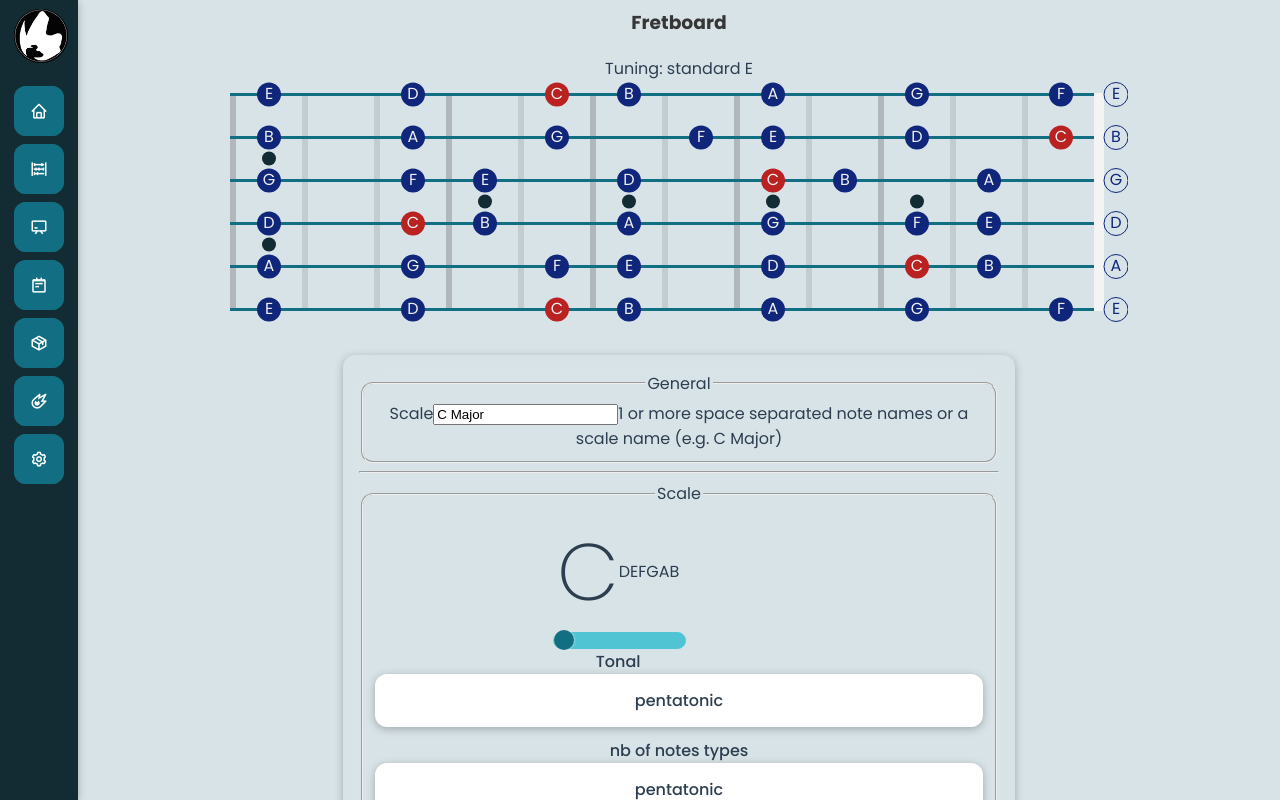
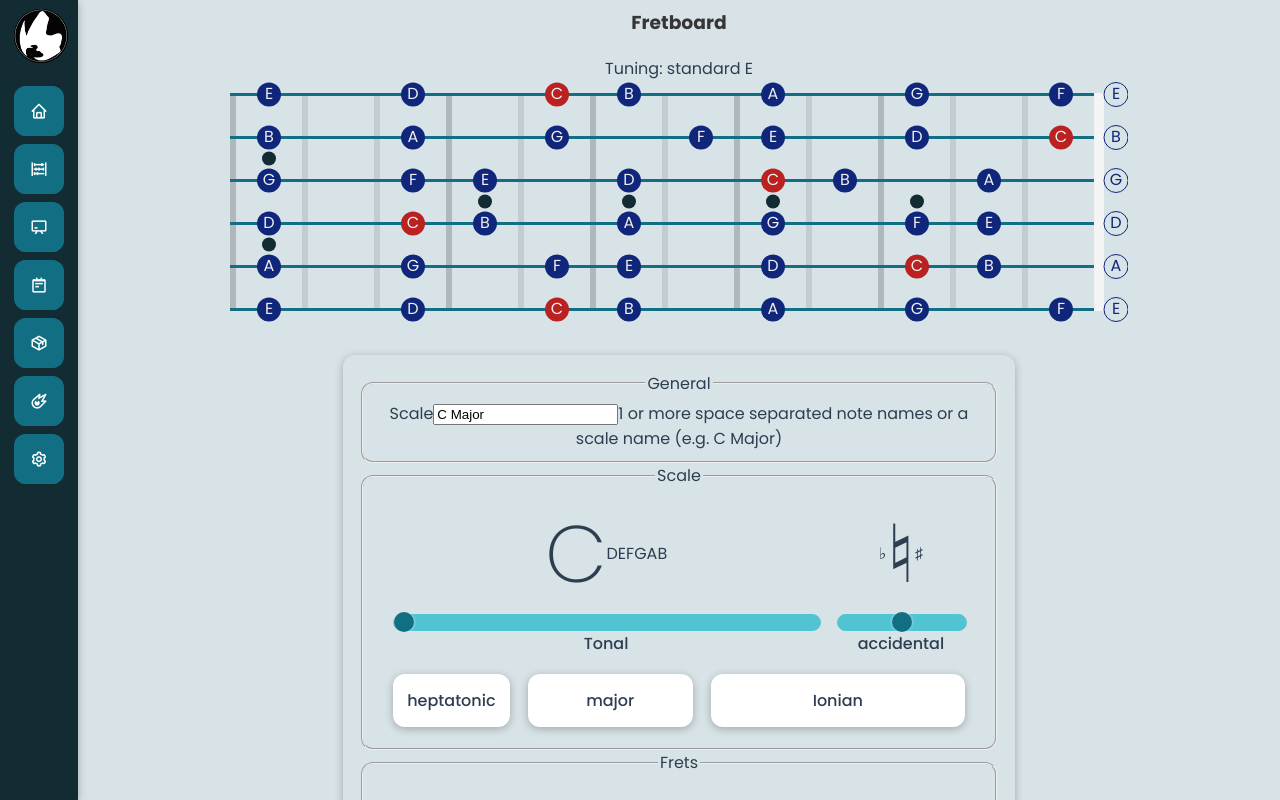
Before and after one commit to goldovsky/the-black-book, a Vue app: page /fretboard in a window 1280 px wide. Shown: the top 800 px of the page. Built offline with nearby package versions, Linux system fonts and the light colour scheme.

Commit message:
feat(): fretboard/scale -> CSS

```diff
--- a/src/components/views/ViewFretboard.vue
+++ b/src/components/views/ViewFretboard.vue
@@ -54,10 +54,11 @@
             </div>
           </fieldset>
 
-          <hr />
-
           <fieldset class="form-group mt-4">
             <legend>Scale</legend>
+
+            <div class="baseflex noteselection">
+              <!-- C, D, E, F, G, A, B -->
               <div class="scale">
                 <base-slider-array
                    title="Tonal"
@@ -67,14 +68,7 @@
                 ></base-slider-array>
               </div>
 
-            <!-- number of notes in a scale -->
-            <base-dropdown :values="getScaleLevel1" :initialIndex="selector.scales.level1" @dropdownupdate="setScalesLevel1" title="nb of notes types"></base-dropdown>
-            <!-- scales -->
-            <base-dropdown :values="getScaleLevel2" :initialIndex="selector.scales.level2" @dropdownupdate="setScalesLevel2" title="scale name"></base-dropdown>
-            <!-- Modes -->
-            <base-dropdown :values="getScaleLevel3" :initialIndex="selector.scales.level3" @dropdownupdate="setScalesLevel3" title="mode"></base-dropdown>
-
-            <!-- "♭","♮","♯" -->
+              <!-- ♭, ♮, ♯ -->
               <div class="accidental">
                 <base-slider-array
                    title="accidental"
@@ -82,9 +76,19 @@
                   :indexInitialValue="1"
                 ></base-slider-array>
               </div>
+            </div>
+
+            <div class="baseflex dropdowns">
+              <!-- ... Pentatonic ... -->
+              <base-dropdown class="scaledropdown" :values="getScaleLevel1" :initialIndex="selector.scales.level1" @dropdownupdate="setScalesLevel1" ></base-dropdown>
+              <!-- scales -->
+              <base-dropdown class="scaledropdown" :values="getScaleLevel2" :initialIndex="selector.scales.level2" @dropdownupdate="setScalesLevel2" ></base-dropdown>
+              <!-- Modes -->
+              <base-dropdown class="modedropdown" :values="getScaleLevel3" :initialIndex="selector.scales.level3" @dropdownupdate="setScalesLevel3" ></base-dropdown>
+            </div>
           </fieldset>
 
-          <hr />
+
           <!-- Frets  -->
           <fieldset class="form-group">
             <legend>Frets</legend>
@@ -136,7 +140,7 @@ export default {
         scales: {
           database: scalesDatabase,
           /* For the level meaning -> cf scales.js */
-          level1: 0,
+          level1: 2,
           level2: 0,
           level3: 0
         }
@@ -233,6 +237,9 @@ export default {
   /* height: 100vh; */
   overflow-y: scroll;
 }
+fieldset {
+  border-radius: 12px;
+}
 .controlfrets {
   display: flex;
   /* flex-direction: column; */
@@ -240,10 +247,39 @@ export default {
   justify-content: space-around;
   margin: auto;
 }
+.baseflex {
+  display: flex;
+  align-items: top;
+  justify-content: center;
+}
+.noteselection {
+  margin-bottom: 3%;
+}
 .scale {
-  width: 80%;
+  width: 70%;
+  margin-left: 3%;
+  margin-right: 3%;
+  .basesliderarray{
+    width: 100%;
   }
-fieldset{
-  border-radius: 12px;
+}
+.accidental {
+  width: 21%;
+  margin-right: 3%;
+}
+.scaledropdown{
+  margin-left: 3%;
+}
+.modedropdown {
+  margin-left: 3%;
+  margin-right: 3%;
+  display: flex;
+  width: -webkit-fill-available;
+  .cursorpointer {
+    width: -webkit-fill-available;
+  }
+  .placeholdervalue {
+    width: -webkit-fill-available;
+  }
 }
 </style>
```
Lines whose indentation alone changed are shown as unchanged.
